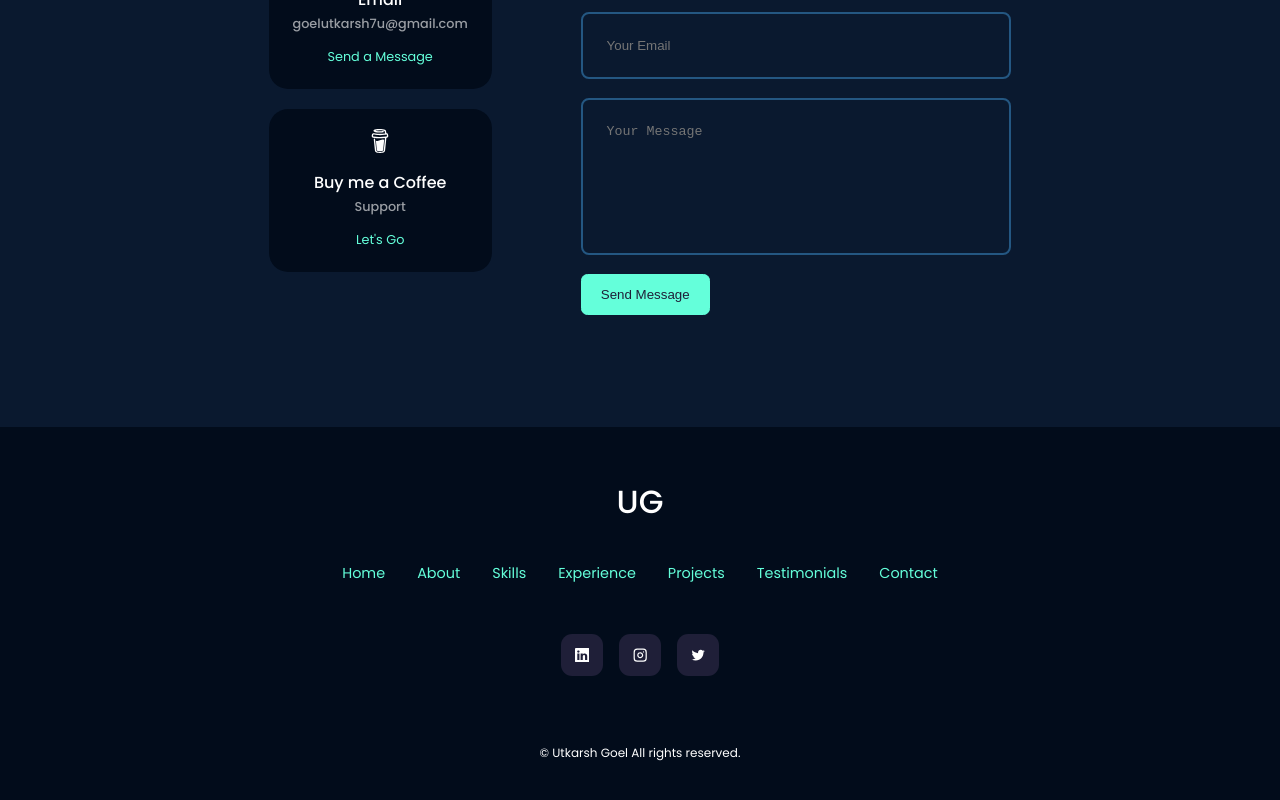
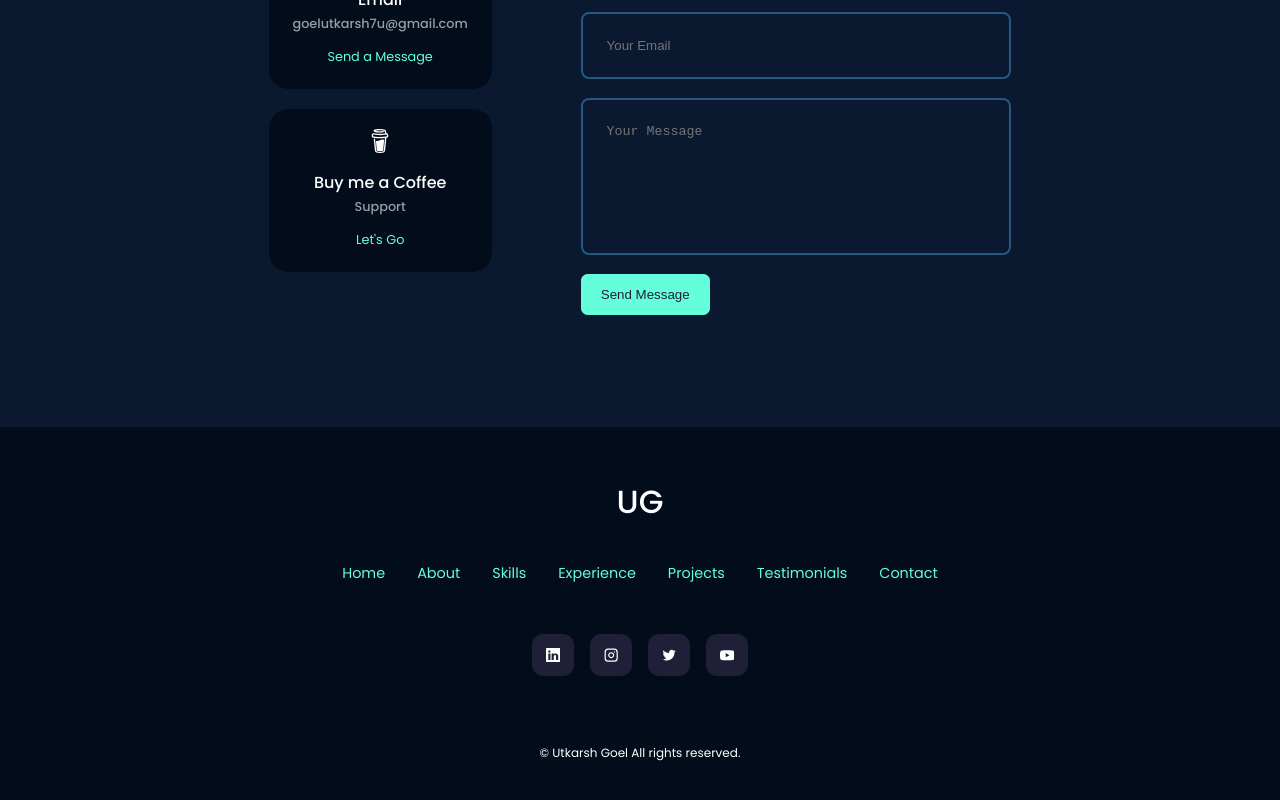
Before and after one commit to utkarshgoel10/ReactPortfolio, a React (Create React App) app: page / in a window 1280 px wide. Shown: the part 5060-5860 px from the top of the page. Built offline with nearby package versions, Linux system fonts and the light colour scheme.

Commit message:
Update Footer.jsx

```diff
--- a/src/components/footer/Footer.jsx
+++ b/src/components/footer/Footer.jsx
@@ -3,7 +3,7 @@ import './footer.css'
 import {BsLinkedin} from 'react-icons/bs'
 import {FiInstagram} from 'react-icons/fi'
 import {IoLogoTwitter} from 'react-icons/io'
-
+import {SiYoutube} from 'react-icons/si'
 const Footer = () => {
   return (
     <footer>
@@ -23,6 +23,7 @@ const Footer = () => {
           <a href="https://www.linkedin.com/in/goelutkarsh/"><BsLinkedin /></a>
           <a href="https://www.instagram.com/utkarsh_goel.10/"><FiInstagram /></a>
           <a href="https://twitter.com/Utkarshgoel_10"><IoLogoTwitter /></a>
+          <a href="https://www.youtube.com/channel/UCStJJmtgJnLoTKBRi9cOQSg"><SiYoutube /></a>
         </div>
 
     <div className="footer__copyright">
```
